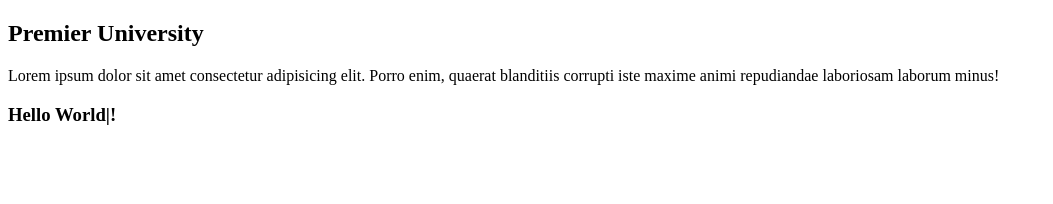
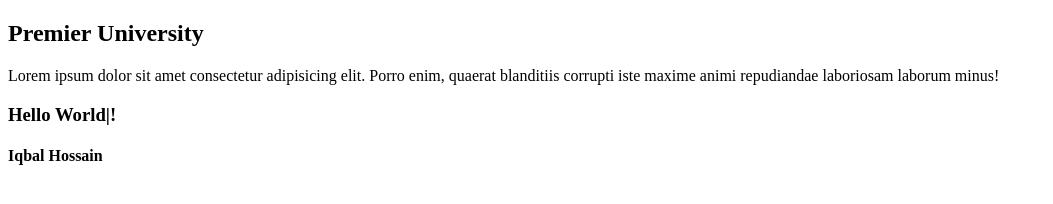
Before and after one commit to iqbalhossainpuc/second-website, a plain HTML site: page index.html in a window 1280 px wide. Shown: the whole page, without its empty margins (0-1053 px from the left). Drawn offline with Linux system fonts and the light colour scheme.

Commit message:
Update index.html

```diff
--- a/index.html
+++ b/index.html
@@ -10,6 +10,7 @@
     <h2>Premier University</h2>
     <p>Lorem ipsum dolor sit amet consectetur adipisicing elit. Porro enim, quaerat blanditiis corrupti iste maxime animi repudiandae laboriosam laborum minus!</p>
     <h3>Hello World|!</h3>
+    <h4>Iqbal Hossain</h4>
 
     </body>
 </html>
```
